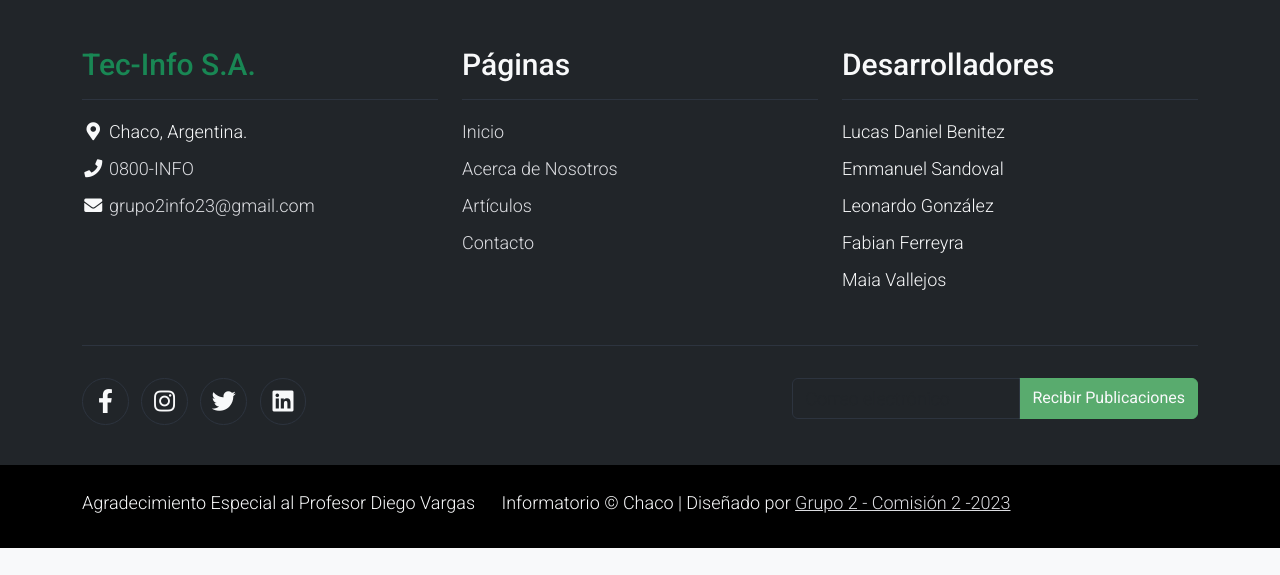
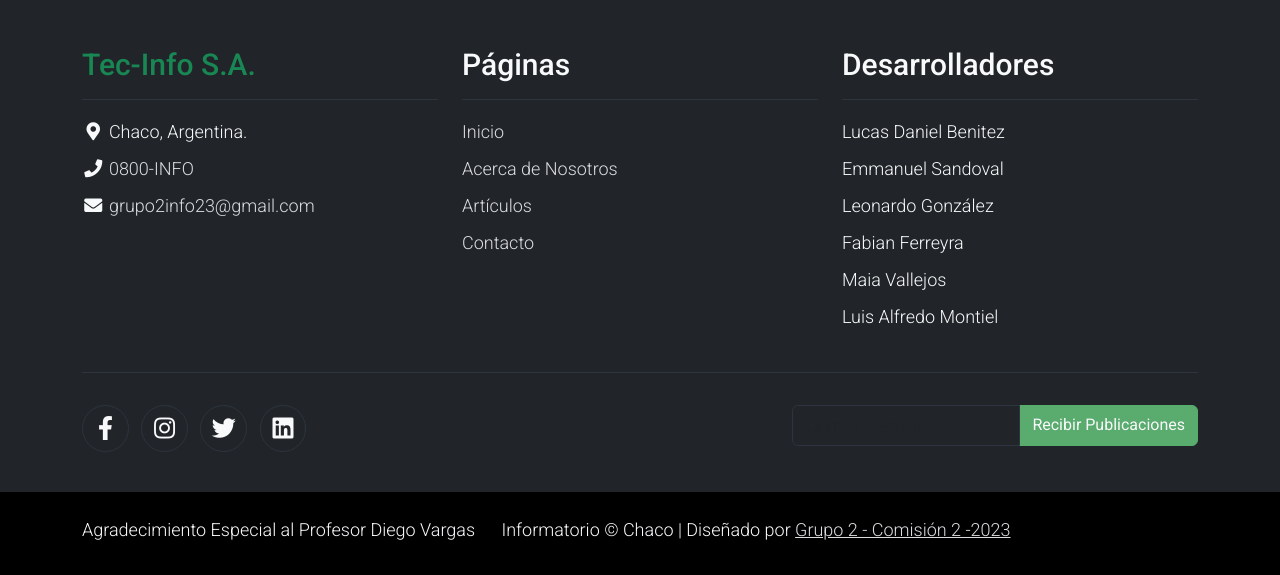
Before and after one commit to grupo2info2023/grupo_unido, a Django app: template template/acerca.html in a window 1280 px wide. Shown: the part 864-1439 px from the top of the page. Before the commit the page ends 1412 px from the top, so only its background shows below. Run offline with Django 3.2, Linux system fonts and the light colour scheme; the template is opened without the code that fills it, so the values that code supplies are empty; some libraries are stand-ins or nearby versions.

Commit message:
Update base.html

```diff
--- a/template/base.html
+++ b/template/base.html
@@ -168,7 +168,7 @@
                         <li>Leonardo González</a></li>
                         <li>Fabian Ferreyra</li>
                         <li>Maia Vallejos</li>
-                        <li></li>
+                        <li>Luis Alfredo Montiel</li>
                         <li></li>
                     </ul>
                 </div>
```
